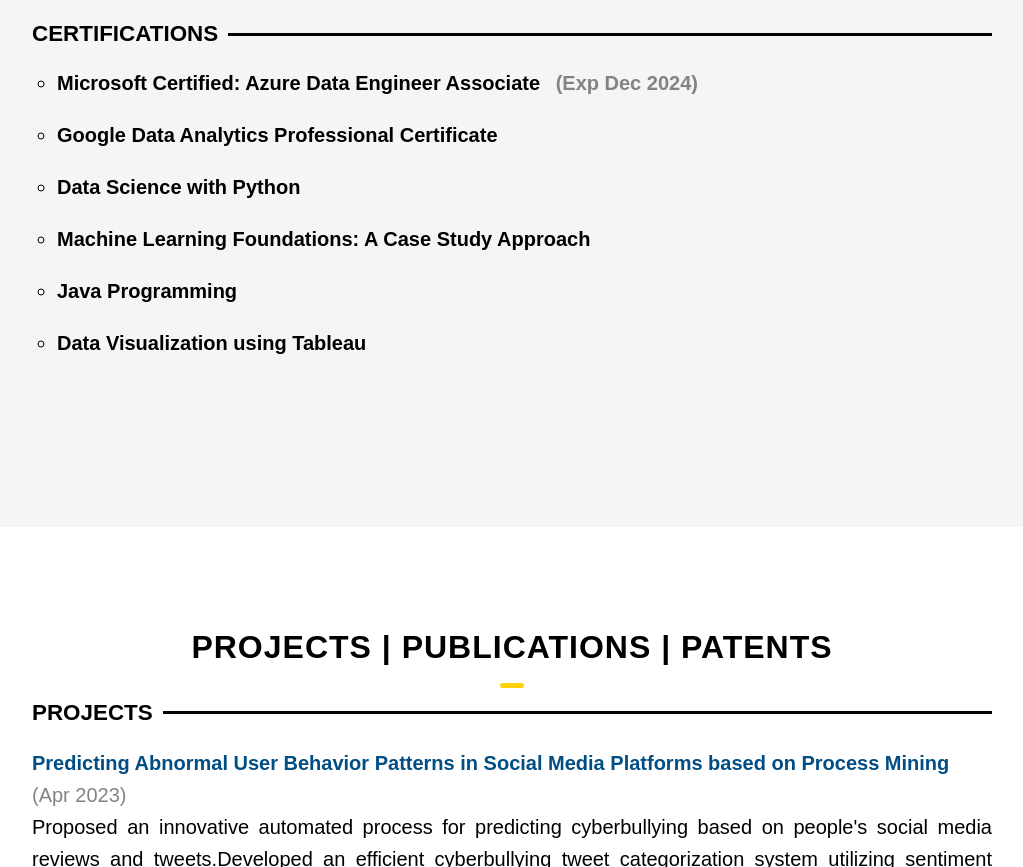
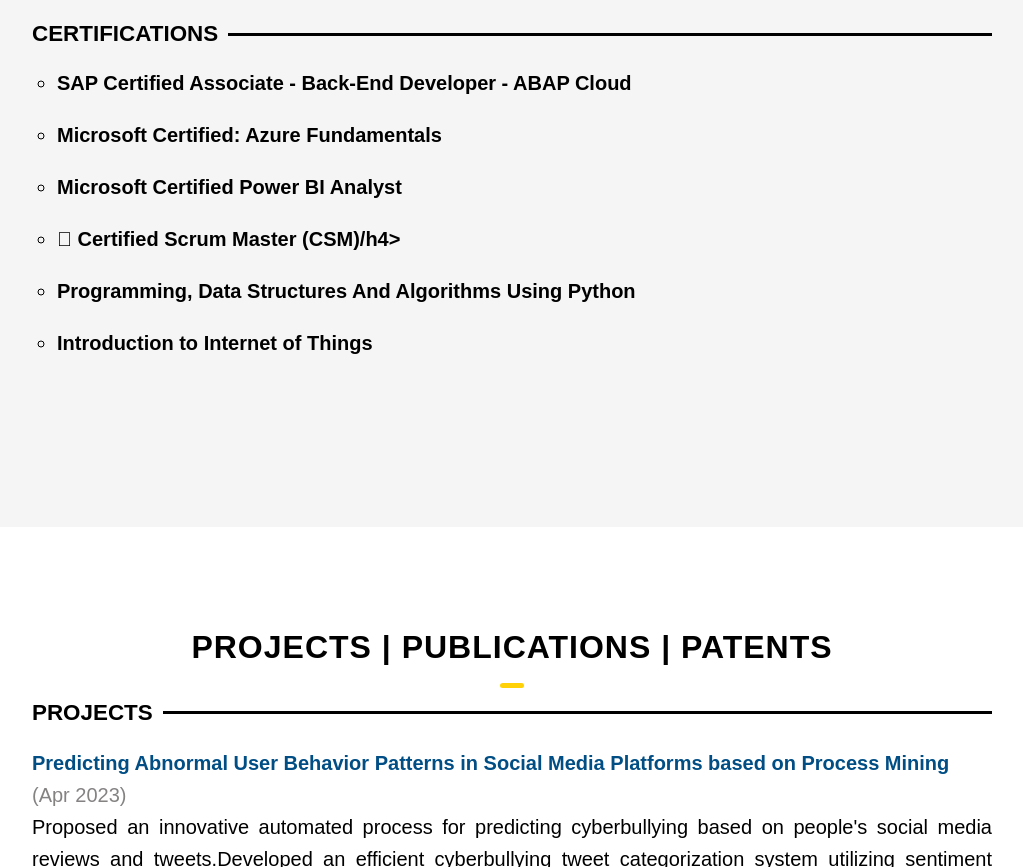
Before and after one commit to John-Maddela/JohnSuryaTejaMaddela_Portfolio.io, a website: page index.html in a window 1280 px wide. Shown: the part 3426-4293 px from the top of the page, without its empty margins (128-1151 px from the left). Drawn offline with nearby package versions, Linux system fonts and the light colour scheme.

Commit message:
Update index.html

```diff
--- a/index.html
+++ b/index.html
@@ -271,8 +271,7 @@
                             <div class="education">
                                 <div class="education-item">
                                   <div class="hovering">
-                                  <a href="https://learn.microsoft.com/api/credentials/share/en-us/DEEPANJALICHANDRASEKARAN-5197/262A933655578468?sharingId=7C2683CAA592A60C">
-                                    <h4>Microsoft Certified: Azure Data Engineer Associate <span class="completion-date">(Exp Dec 2024)</span></h4></a>
+                                    <h4>SAP Certified Associate - Back-End Developer - ABAP Cloud<span class="completion-date"></span></h4></a>
                                 </div>
                               </div>
                             </div>
@@ -281,8 +280,8 @@
                             <div class="education">
                                 <div class="education-item">
                                   <div class="hovering">
-                                    <a href="https://coursera.org/share/d7022ae1f6994bb0e524be4ef8021e06">
-                                    <h4>Google Data Analytics Professional Certificate</h4></a>
+
+                                    <h4>Microsoft Certified: Azure Fundamentals</h4></a>
                                   </div>
                                 </div>
                             </div>
@@ -290,28 +289,28 @@
                         <li>
                             <div class="education">
                                 <div class="education-item">
-                                    <h4>Data Science with Python</h4>
+                                    <h4>Microsoft Certified Power BI Analyst</h4>
                                 </div>
                             </div>
                         </li>
                         <li>
                             <div class="education">
                                 <div class="education-item">
-                                    <h4>Machine Learning Foundations: A Case Study Approach</h4>
+                                    <h4>	Certified Scrum Master (CSM)/h4>
                                 </div>
                             </div>
                         </li>
                         <li>
                             <div class="education">
                                 <div class="education-item">
-                                    <h4>Java Programming</h4>
+                                    <h4>Programming, Data Structures And Algorithms Using Python</h4>
                                 </div>
                             </div>
                         </li>
                         <li>
                             <div class="education">
                                 <div class="education-item">
-                                    <h4>Data Visualization using Tableau</h4>
+                                    <h4>Introduction to Internet of Things</h4>
                                 </div>
                             </div>
                         </li>
```
